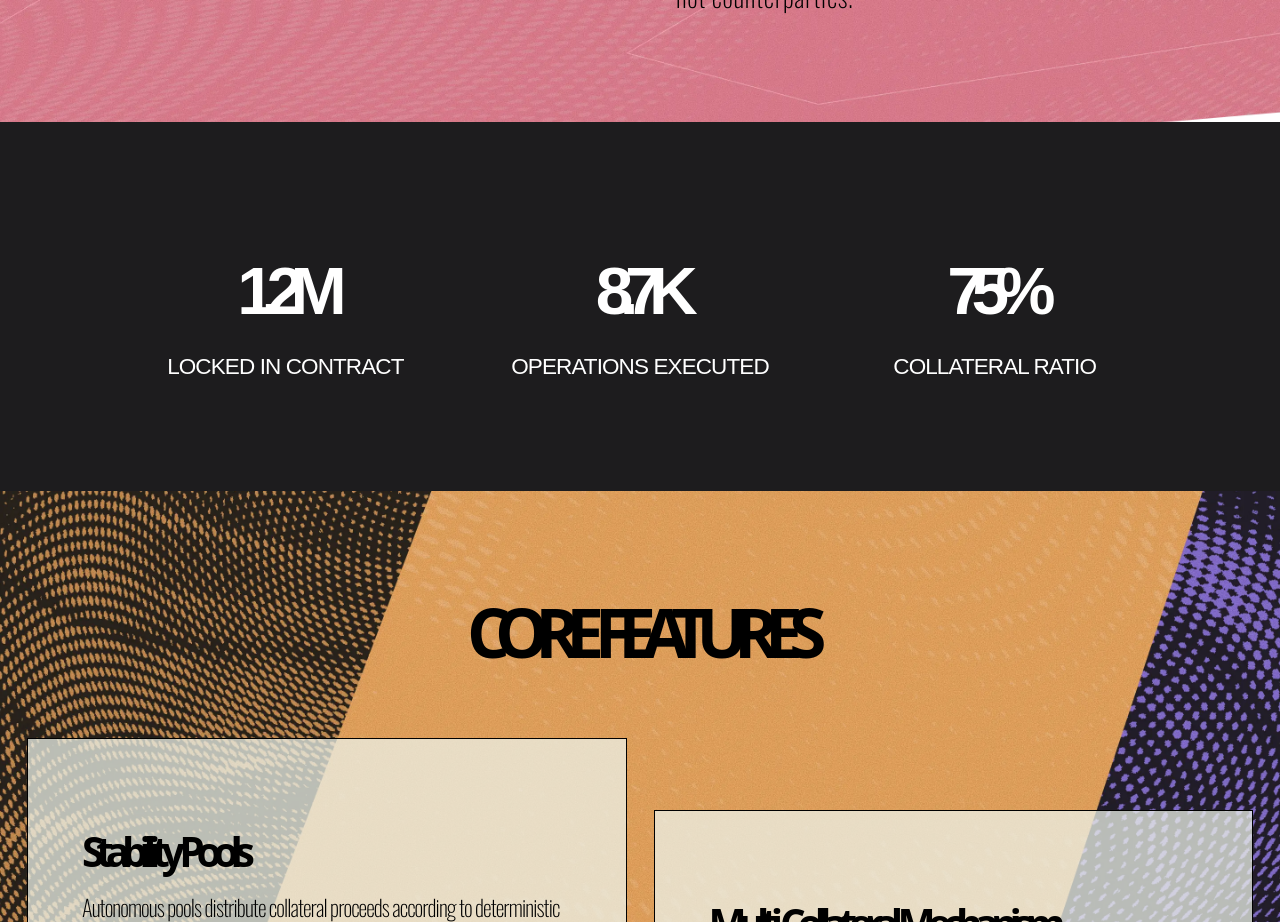
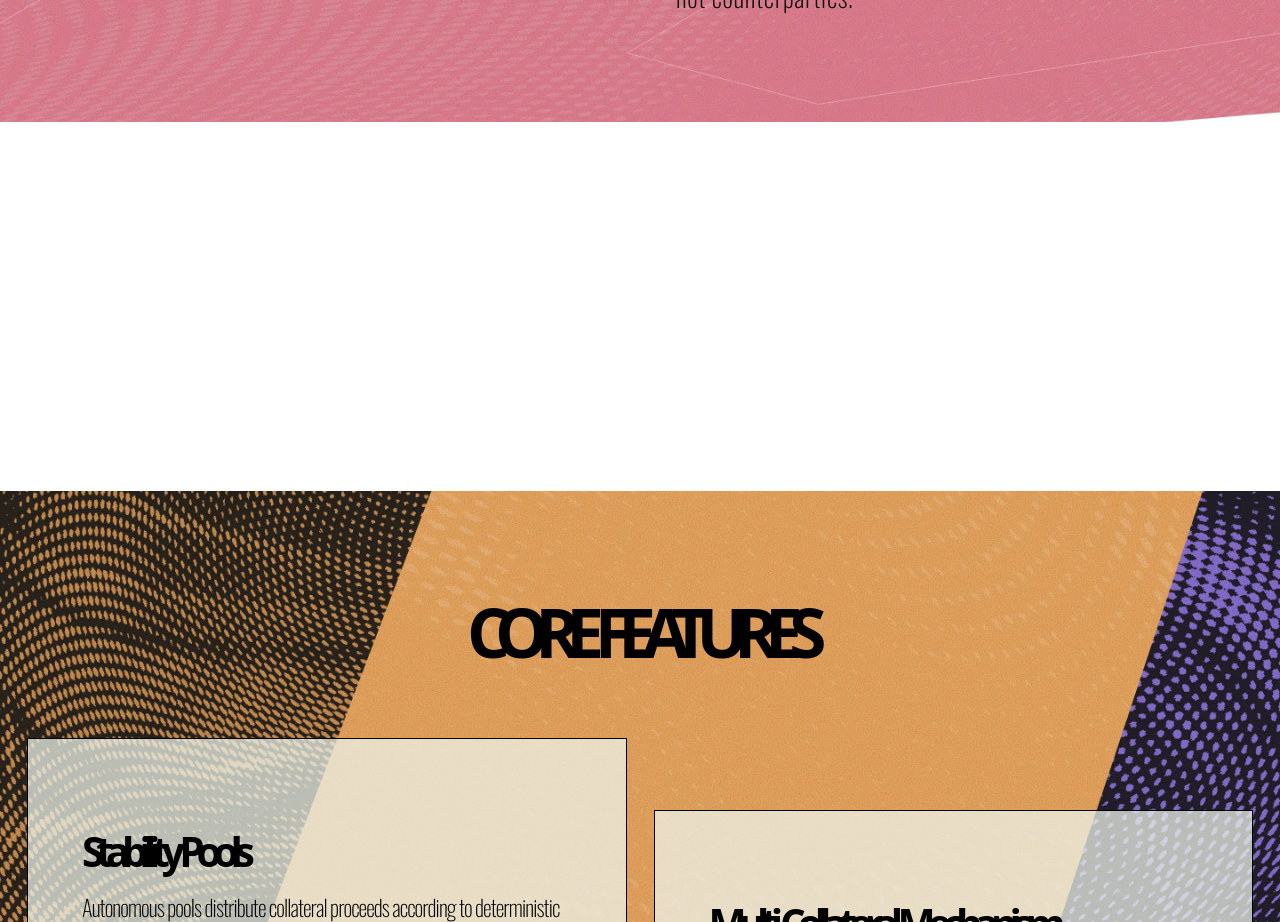
Before and after one commit to sunsakis/evro, a Next.js app: page / in a window 1280 px wide. Shown: the part 980-1902 px from the top of the page. Built offline with nearby package versions, Linux system fonts and the light colour scheme; a web font is replaced by a local one.

Commit message:
added image sizes

```diff
--- a/src/app/page.tsx
+++ b/src/app/page.tsx
@@ -15,7 +15,7 @@ export default function Home() {
             className="object-cover"
             priority
             quality={50}
-            sizes="100vw"
+            sizes="(max-width: 768px) 100vw, (max-width: 1200px) 50vw, 33vw"
           />
         </div>
         <header className="py-7 px-4 sm:px-8">
@@ -95,7 +95,8 @@ export default function Home() {
             </div>
           </div>
         </section>
-        <section className="py-16 px-2 md:py-24 bg-[#1D1C1E] text-white">
+        <section className="py-16 px-2 md:py-24 text-white">
+
           <div className="mx-auto">
             <div className="md:grid md:grid-cols-3 gap-10 md:gap-12 md:px-28 justify-items-center">
               <div className="text-center mb-36 md:mb-0">
```
